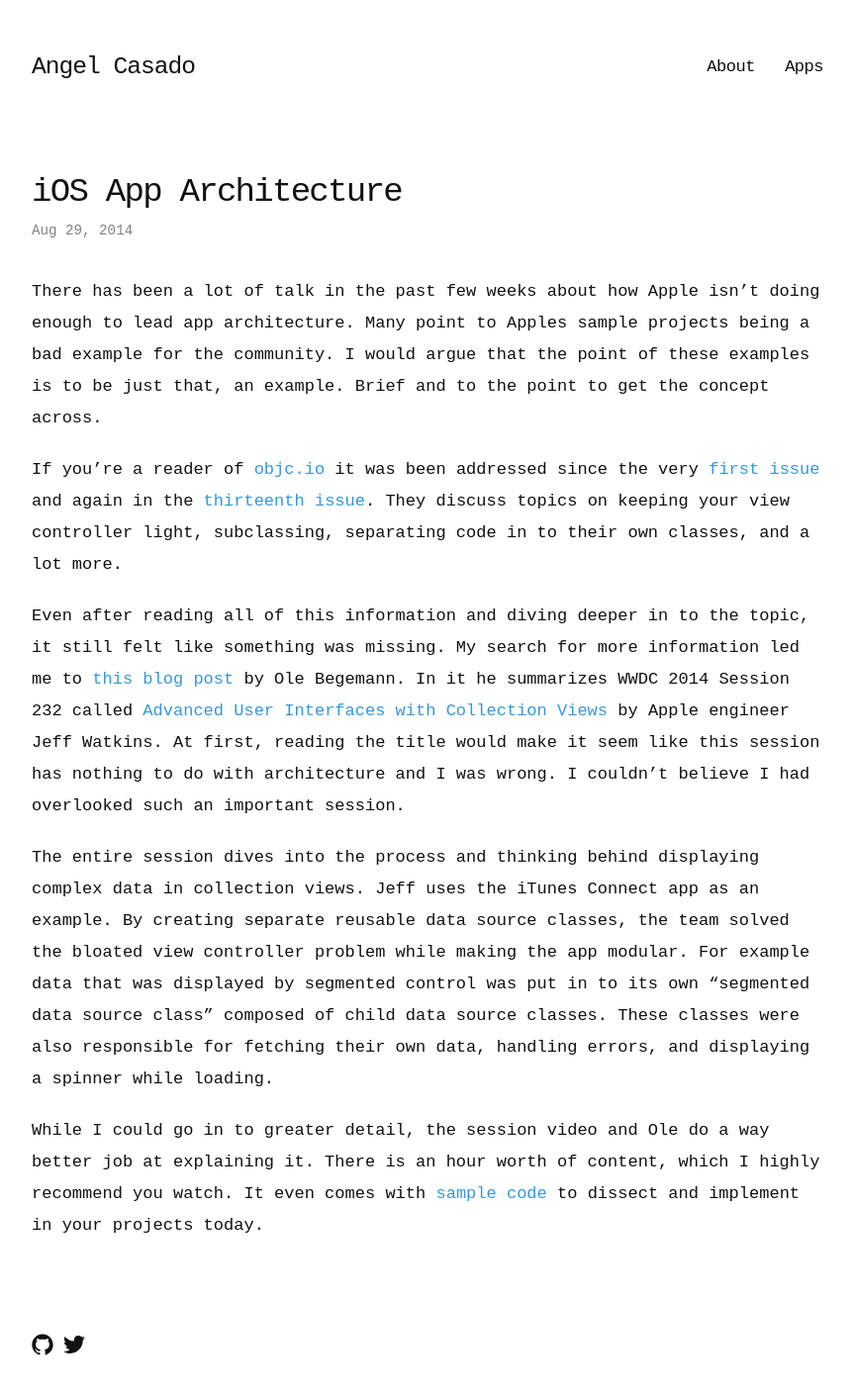
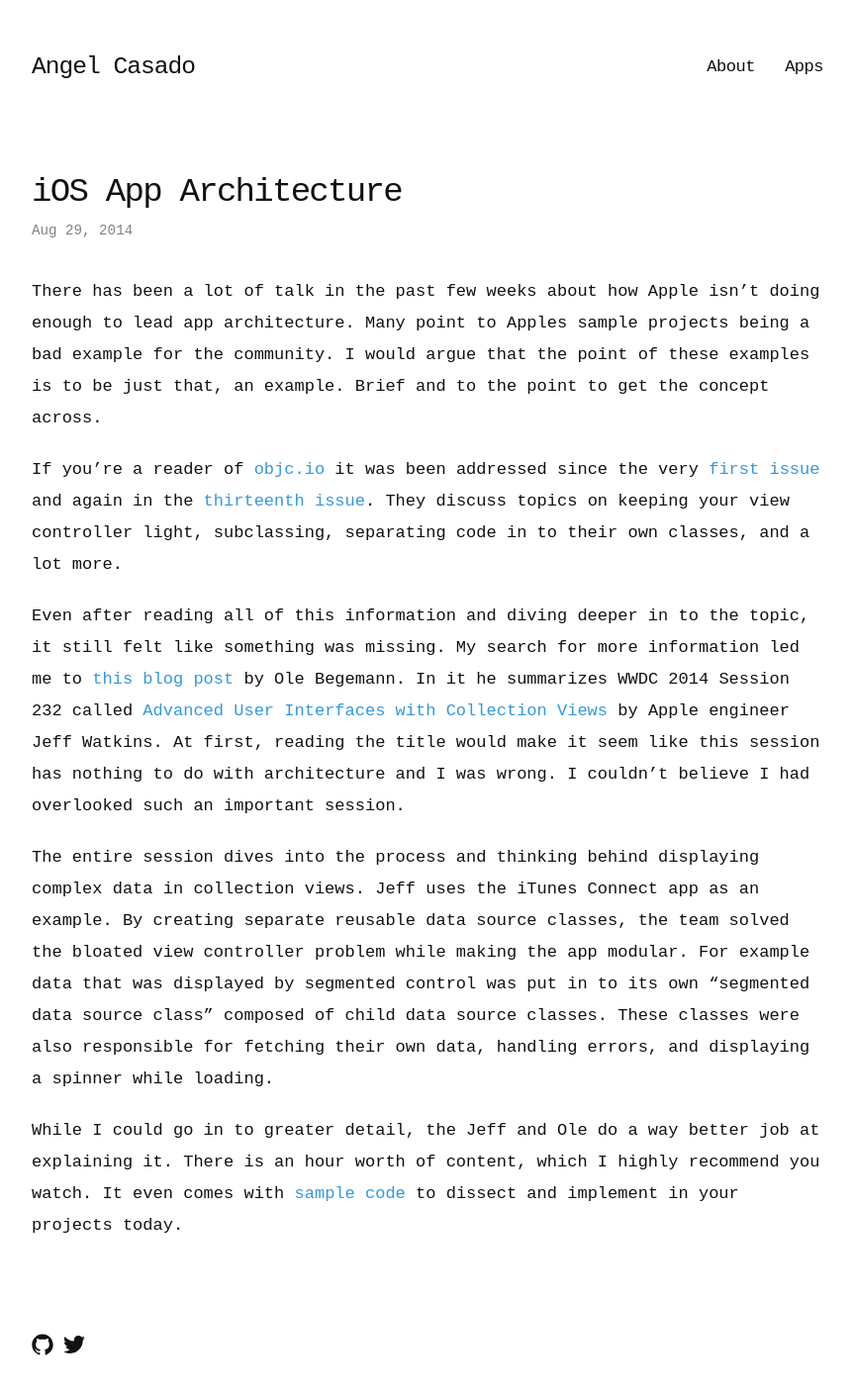
Before and after one commit to angelcasado/angelcasado.github.io, a Jekyll site: the page built from _posts/2014-08-29-ios-app-architecture.markdown, in a window 1280 px wide. Shown: the whole page at 99% size, without its empty margins (208-1070 px from the left). Built offline with Jekyll 4.4.1, drawn with Linux system fonts in a browser that asks for light colours.

Commit message:
small change

```diff
--- a/_posts/2014-08-29-ios-app-architecture.markdown
+++ b/_posts/2014-08-29-ios-app-architecture.markdown
@@ -13,4 +13,4 @@
 
 The entire session dives into the process and thinking behind displaying complex data in collection views. Jeff uses the iTunes Connect app as an example. By creating separate reusable data source classes, the team solved the bloated view controller problem while making the app modular. For example data that was displayed by segmented control was put in to its own "segmented data source class" composed of child data source classes. These classes were also responsible for fetching their own data, handling errors, and displaying a spinner while loading.
 
-While I could go in to greater detail, the session video and Ole do a way better job at explaining it. There is an hour worth of content, which I highly recommend you watch. It even comes with [sample code](https://developer.apple.com/wwdc/resources/sample-code/) to dissect and implement in your projects today.
+While I could go in to greater detail, the Jeff and Ole do a way better job at explaining it. There is an hour worth of content, which I highly recommend you watch. It even comes with [sample code](https://developer.apple.com/wwdc/resources/sample-code/) to dissect and implement in your projects today.
```
